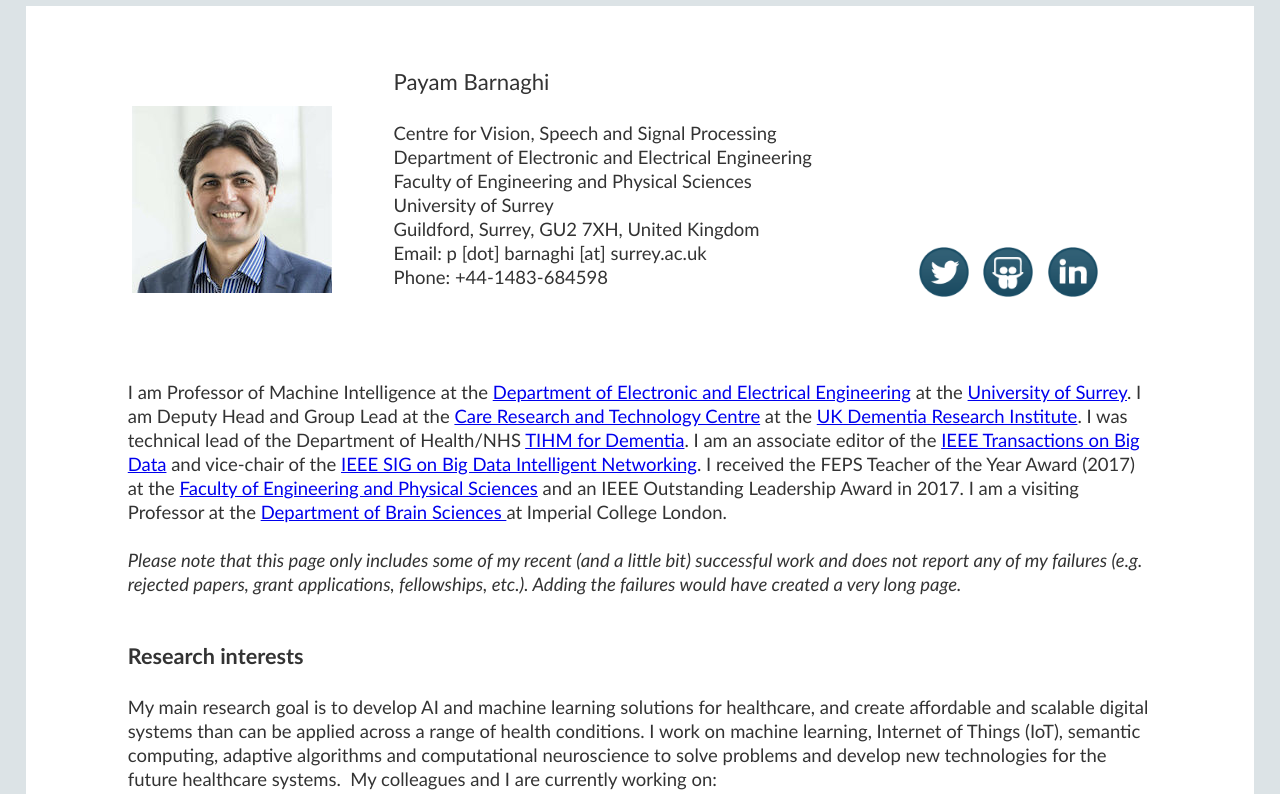
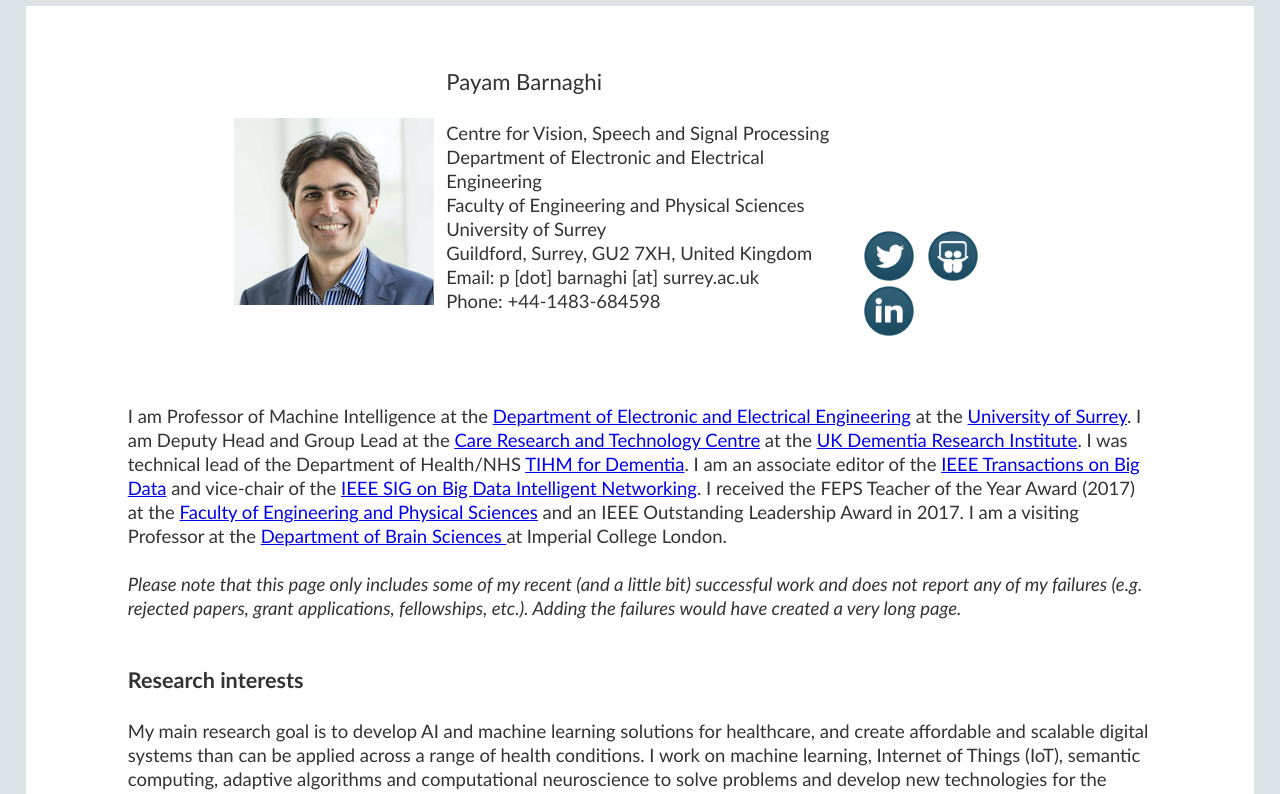
Before and after one commit to PBarnaghi/pbarnaghi.github.io, a plain HTML site: page index.html in a window 1280 px wide. Shown: the top 794 px of the page. Drawn offline with Linux system fonts and the light colour scheme.

Commit message:
Update index.html

```diff
--- a/index.html
+++ b/index.html
@@ -20,7 +20,7 @@
     <tr>
       <td colspan="2" rowspan="1" vertical-align="top;"> <br>
       <br>
-      <table ;="" text-align="left;" align="center" border="0" cellpadding="2" cellspacing="2" width="100%">
+      <table ;="" text-align="left;" align="center" border="0" cellpadding="2" cellspacing="2" width="80%">
         <tbody>
           <tr>
             <td vertical-align="top;"><img ;="" alt="Payam Barnaghi" src="images/PB-1.jpg" width="200" height="187"><a href="https://twitter.com/PBarnaghi"><br>
```
